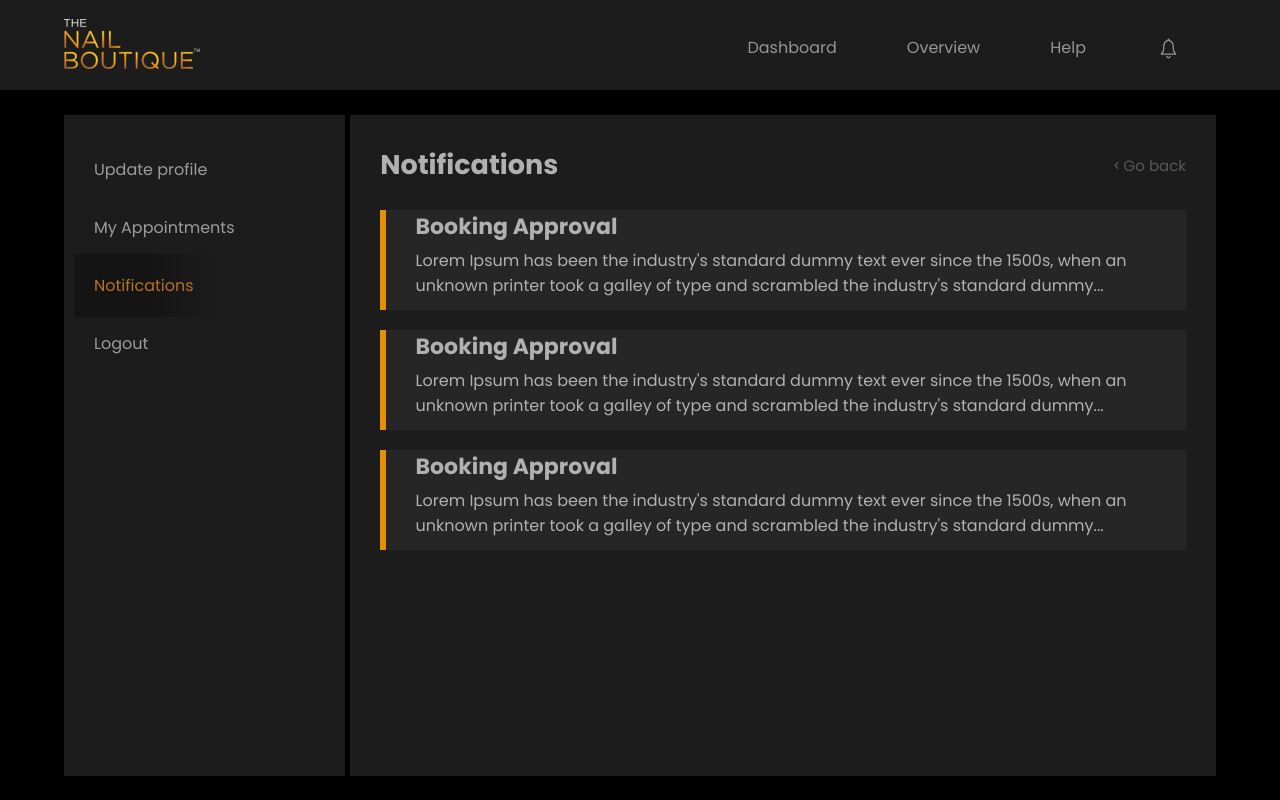
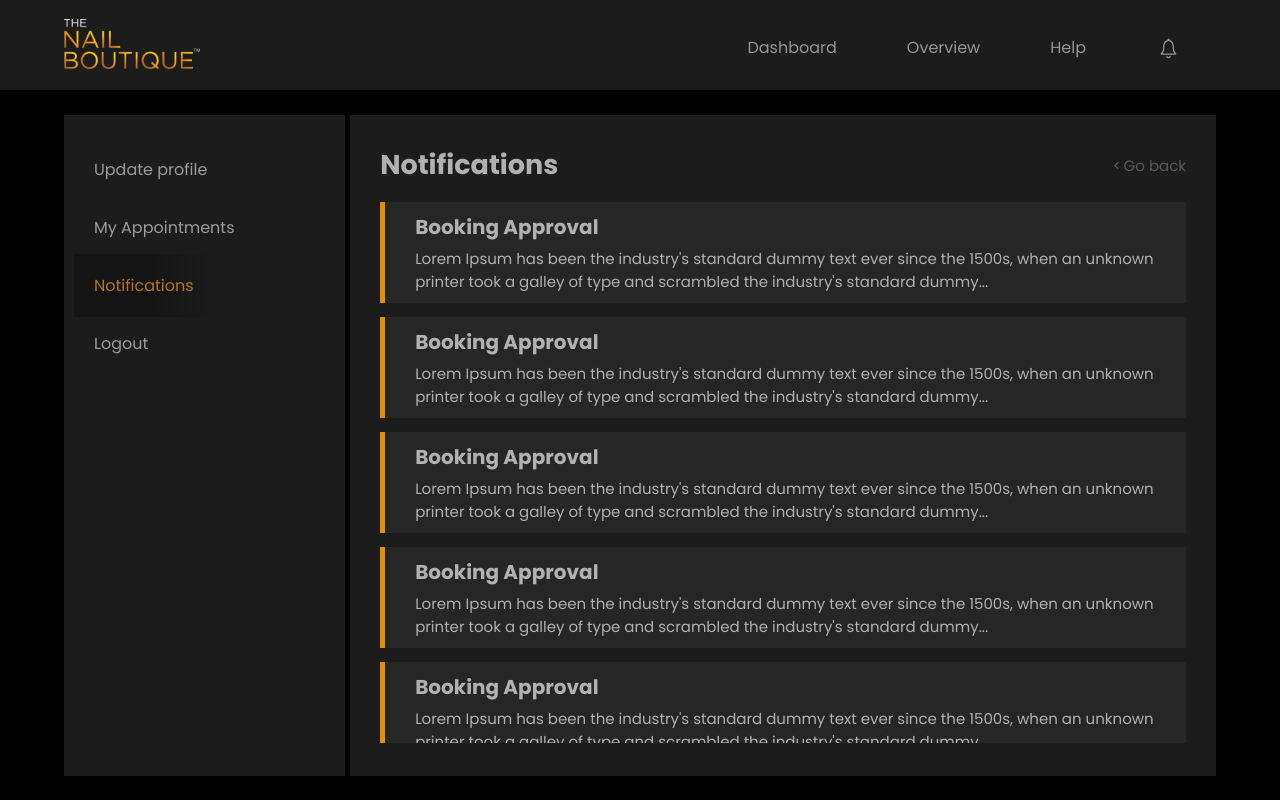
Before and after one commit to codeuiandy/nail-boutique, a React (Create React App) app: page /notifications in a window 1280 px wide. Built offline with nearby package versions, Linux system fonts and the light colour scheme.

Commit message:
modify notification page

```diff
--- a/src/components/notifications/index.js
+++ b/src/components/notifications/index.js
@@ -5,7 +5,11 @@ import {
 } from "../../reuseableComponents/containerStyle";
 import { Back } from "../../reuseableComponents/goBackStyle";
 import Sidebar from "../sidebar";
-import { NotificationContainer, Item, RightBorder } from "./notificationStyle";
+import {
+  NotificationContainer,
+  Item,
+  NotificationContents,
+} from "./notificationStyle";
 import { MdChevronLeft } from "react-icons/md";
 import alertData from "../../components/notifications/notificationData";
 import { HeadingStyle } from "../../reuseableComponents/headingStyle";
@@ -14,26 +18,25 @@ function Notification() {
   return (
     <ContentContainer>
       <Sidebar />
-      <RightContent>
+      <RightContent display="block">
         <NotificationContainer>
-          <HeadingStyle>
+          <HeadingStyle PdBottom="1rem" mPdTop="4rem">
             <h2>Notifications</h2>
             <Back to="/location">
               <MdChevronLeft />
               Go back
             </Back>
           </HeadingStyle>
+          <NotificationContents>
             {alertData.map((items) => (
               <Item key={items.id}>
                 <div>
-                <RightBorder />
-                <span>
                   <h3>{items.heading}</h3>
                   <p>{items.body}</p>
-                </span>
                 </div>
               </Item>
             ))}
+          </NotificationContents>
         </NotificationContainer>
       </RightContent>
     </ContentContainer>
--- a/src/components/notifications/notificationData.js
+++ b/src/components/notifications/notificationData.js
@@ -17,5 +17,23 @@ const alertData = [
     body: "Lorem Ipsum has been the industry's standard dummy text ever since the 1500s, when an unknown printer took a galley of type and scrambled the industry's standard dummy...",
     indicator: false,
   },
+  {
+    id: 4,
+    heading: "Booking Approval",
+    body: "Lorem Ipsum has been the industry's standard dummy text ever since the 1500s, when an unknown printer took a galley of type and scrambled the industry's standard dummy...",
+    indicator: false,
+  },
+  {
+    id: 5,
+    heading: "Booking Approval",
+    body: "Lorem Ipsum has been the industry's standard dummy text ever since the 1500s, when an unknown printer took a galley of type and scrambled the industry's standard dummy...",
+    indicator: false,
+  },
+  {
+    id: 6,
+    heading: "Booking Approval",
+    body: "Lorem Ipsum has been the industry's standard dummy text ever since the 1500s, when an unknown printer took a galley of type and scrambled the industry's standard dummy...",
+    indicator: false,
+  },
 ];
 export default alertData;
--- a/src/components/notifications/notificationStyle.js
+++ b/src/components/notifications/notificationStyle.js
@@ -1,35 +1,70 @@
 import styled from "styled-components";
 
 export const NotificationContainer = styled.div`
-  padding: 3rem 3rem;
+  padding: 3rem;
+  margin: 0 auto;
+  height: 95%;
+  overflow: auto;
+  scrollbar-width: thin;
+  scroll-padding-right: 5rem;
+
+  &::-webkit-scrollbar {
+    width: 0.3rem;
+  }
+
+  &::-webkit-scrollbar-track {
+    background-color: ${({ theme }) => theme.colors.primary2};
+  }
+
+  &::-webkit-scrollbar-thumb {
+    background-color: ${({ theme }) => theme.colors.primary5};
+    border-radius: 2rem;
+    border-top: 4rem solid transparent;
+    border-bottom: 4rem solid transparent;
+    background-clip: padding-box;
+
+    @media (max-width: ${({ theme }) => theme.mediaQuery.mobile}) {
+      border-top: 12rem solid transparent;
+      border-bottom: 0rem solid transparent;
+    }
+  }
+`;
+
+export const NotificationContents = styled.div`
+  margin: 0 auto;
 `;
 
 export const Item = styled.div`
-  padding: 1rem 0 1rem 0;
+  overflow: auto;
+  padding: 0.7rem 0 0.7rem 0;
 
   & > div {
     background-color: ${({ theme }) => theme.colors.primary7};
-    margin-bottom: 0rem;
-    display: flex;
+    padding: 1rem 1.5rem 1rem 3rem;
+    border-left: 0.5rem solid ${({ theme }) => theme.colors.tertiary2};
 
     h3 {
-      font-size: 2.2rem;
+      font-size: 2rem;
       margin-bottom: 0.5rem;
 
       @media (max-width: ${({ theme }) => theme.mediaQuery.tablet}) {
-        font-size: 2rem;
+        font-size: 1.8rem;
       }
 
       @media (max-width: ${({ theme }) => theme.mediaQuery.mobile}) {
-        font-size: 1.8rem;
+        font-size: 1.6rem;
+      }
+    }
+    p {
+      font-size: 1.5rem;
+
+      @media (max-width: ${({ theme }) => theme.mediaQuery.tablet}) {
+        font-size: 1.4rem;
+      }
+
+      @media (max-width: ${({ theme }) => theme.mediaQuery.mobile}) {
+        font-size: 1.3rem;
       }
     }
   }
 `;
-
-export const RightBorder = styled.div`
-  height: 10rem;
-  width: 1rem;
-  background-color: ${({ theme }) => theme.colors.tertiary2};
-  margin-right: 3rem;
-`;
--- a/src/components/updateProfile/index.js
+++ b/src/components/updateProfile/index.js
@@ -53,7 +53,7 @@ function UpdateProfile() {
       <Sidebar />
       <RightContent display="block">
         <UpdateProfileContainer>
-          <HeadingStyle mPdTop="4rem">
+          <HeadingStyle PdBottom="1rem" mPdTop="4rem">
             <h2>Update Profile</h2>
             <Back to="/enter-details">
               <MdChevronLeft />
--- a/src/components/updateProfile/updateProfileStyle.js
+++ b/src/components/updateProfile/updateProfileStyle.js
@@ -14,10 +14,35 @@ export const FormField = styled.form`
   display: flex;
   justify-content: space-between;
   flex-direction: column;
-  height: 100%;
   margin-top: 1rem;
   margin-bottom: 20%;
   position: relative;
+  height: 90%;
+  overflow: auto;
+  scrollbar-width: thin;
+  scroll-padding-right: 5rem;
+
+  &::-webkit-scrollbar {
+    width: 0.3rem;
+  }
+
+  &::-webkit-scrollbar-track {
+    background-color: ${({ theme }) => theme.colors.primary2};
+  }
+
+  &::-webkit-scrollbar-thumb {
+    background-color: ${({ theme }) => theme.colors.primary5};
+    border-radius: 2rem;
+    border-top: 4rem solid transparent;
+    border-bottom: 4rem solid transparent;
+    background-clip: padding-box;
+
+    @media (max-width: ${({ theme }) => theme.mediaQuery.mobile}) {
+      border-top: 12rem solid transparent;
+      border-bottom: 0rem solid transparent;
+      height: 95%;
+    }
+  }
 
   & > span {
     display: block;
```
Lines whose indentation alone changed are shown as unchanged.
